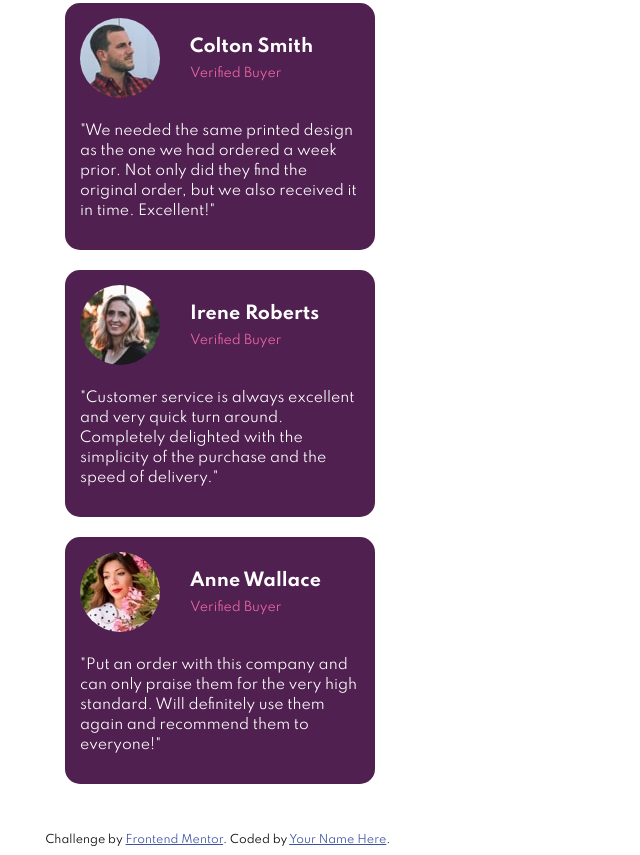
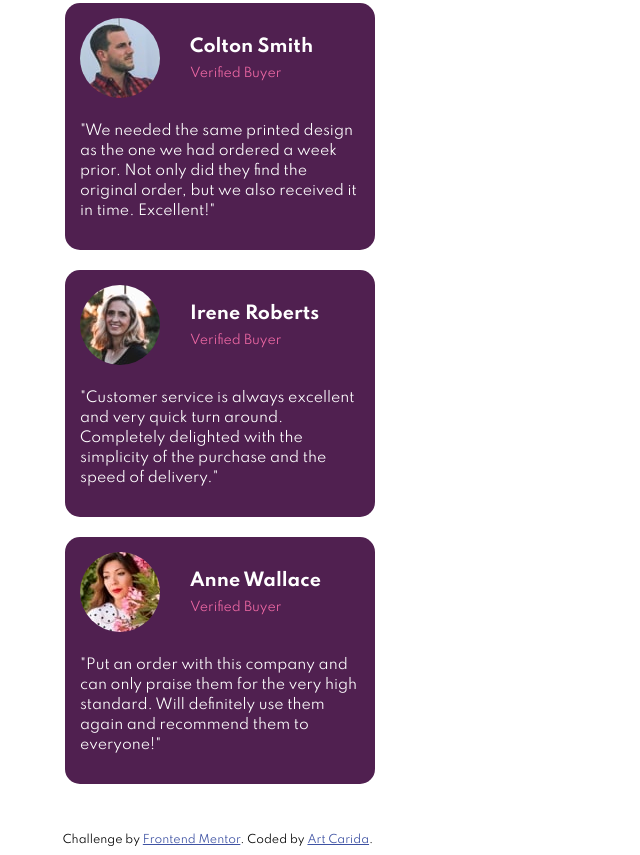
Before and after one commit to artcar01/social-proof-section, a plain HTML site: page index.html in a window 1280 px wide. Shown: the part 694-1549 px from the top of the page, without its empty margins (0-640 px from the left). Drawn offline with Linux system fonts and the light colour scheme.

Commit message:
Final Solution

```diff
--- a/index.html
+++ b/index.html
@@ -373,7 +373,7 @@
         Challenge by
         <a href="https://www.frontendmentor.io?ref=challenge" target="_blank"
           >Frontend Mentor</a
-        >. Coded by <a href="#">Your Name Here</a>.
+        >. Coded by <a href="https://twitter.com/art_art87">Art Carida</a>.
       </div>
     </footer>
   </body>
```
